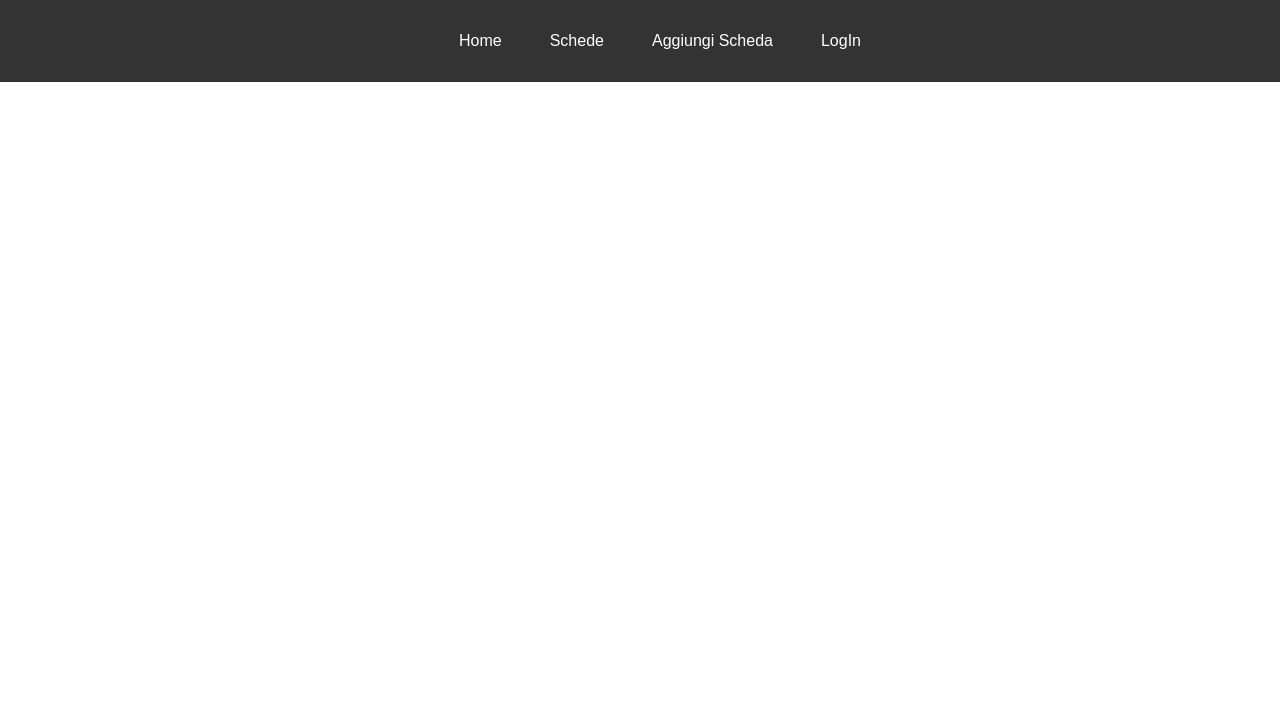
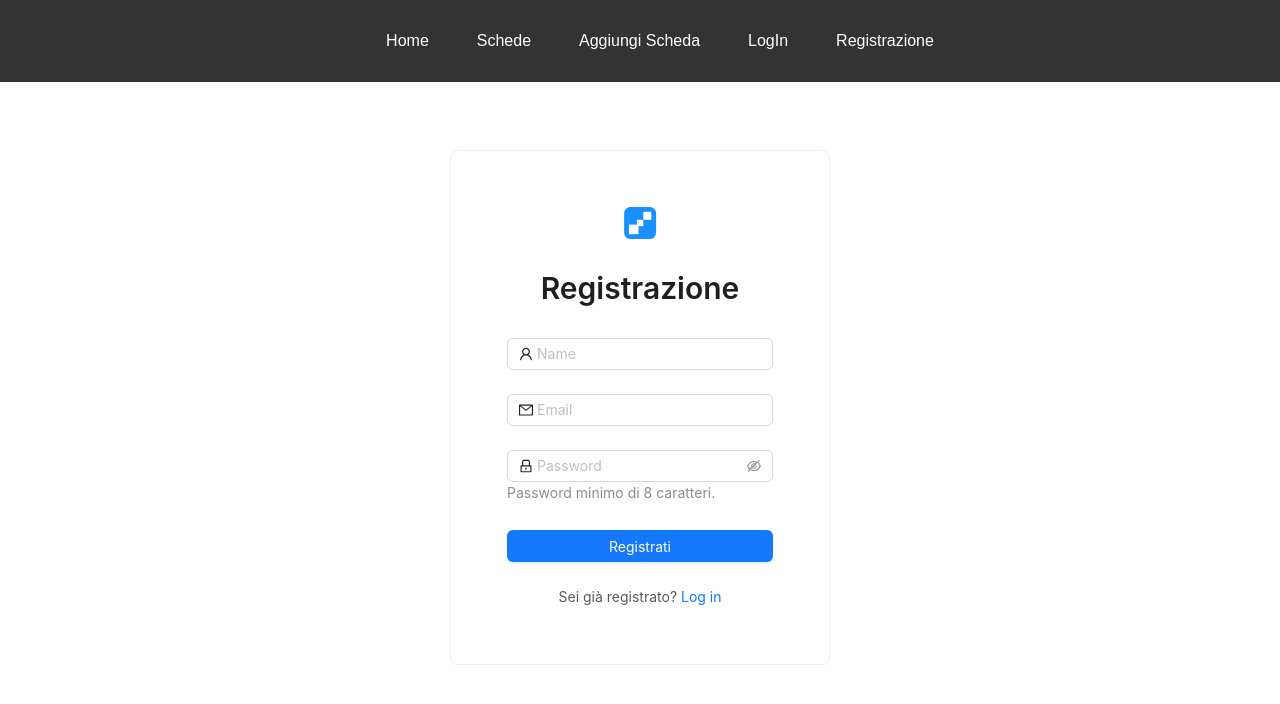
Before and after one commit to MikeV5/stage-viaggi-website, a React (Create React App) app: page /register in a window 1280 px wide. Shown: the top 704 px of the page. Built offline with nearby package versions, Linux system fonts and the light colour scheme; what @react-pdf/renderer would draw is missing.

Commit message:
Register Form e autenticazione firebase

```diff
--- a/src/App.js
+++ b/src/App.js
@@ -8,6 +8,7 @@ import Navbar from './components/Navbar';
 import FormComponent from './components/FormComponent';
 import AllSchede from './components/AllSchede';
 import LoginForm from './components/LoginForm';
+import RegisterForm from './components/RegisterForm';
 import './styles/App.css';
 
 function App() {
@@ -24,6 +25,7 @@ function App() {
                             <Route path="/edit-form" element={<FormComponent />} />
                             <Route path="/all-schede" element={<AllSchede />} />
                             <Route path="/login" element={<LoginForm />} />
+                            <Route path="/register" element={<RegisterForm />} />
                         </Routes>
                     </div>
                 </div>
--- a/src/components/LoginForm.js
+++ b/src/components/LoginForm.js
@@ -1,28 +1,43 @@
-import React from "react";
-import { Button, Checkbox, Form, Grid, Input, Card, theme, Typography } from "antd";
+import React, { useState } from "react";
+import { Button, Checkbox, Form, Grid, Input, Card, theme, Typography, message, Alert } from "antd";
 import { LockOutlined, MailOutlined } from "@ant-design/icons";
+import { useNavigate } from "react-router-dom"; // Per reindirizzare dopo il login
+import { signInWithEmailAndPassword } from "firebase/auth";
+import { auth } from './firebase'; // Importa l'autenticazione di Firebase
 
 const { useToken } = theme;
 const { useBreakpoint } = Grid;
 const { Text, Title, Link } = Typography;
 
-export default function App() {
+export default function LoginForm() {
   const { token } = useToken();
   const screens = useBreakpoint();
+  const navigate = useNavigate(); // Usa il navigatore per il redirect
+  const [errorMessage, setErrorMessage] = useState(null); // Per gestire gli errori
 
   const onFinish = (values) => {
-    console.log("Received values of form: ", values);
+    const { email, password } = values;
+
+    signInWithEmailAndPassword(auth, email, password)
+      .then((userCredential) => {
+        // Login riuscito
+        console.log("Login effettuato: ", userCredential.user);
+        navigate("/"); // Reindirizza all'homepage
+      })
+      .catch((error) => {
+        // Mostra un errore se il login fallisce
+        console.error("Errore di login: ", error.message);
+        message.error("Errore di login, riprova."); // Alert per il fallimento
+      });
   };
 
   const styles = {
     section: {
       display: "flex",
       justifyContent: "center", // Centra il form orizzontalmente
-     // paddingTop: "50px", // Aggiungi spazio dall'alto
-     alignItems: "center",
+      alignItems: "center",
       backgroundColor: token.colorBgContainer,
       padding: screens.md ? `${token.sizeXXL}px 0px` : "0px",
-      //height: "100vh", // Imposta l'altezza a 100vh per garantire il corretto allineamento
     },
     card: {
       width: "100%",
@@ -66,8 +81,10 @@ export default function App() {
           </svg>
 
           <Title style={styles.title}>Log in</Title>
+        </div>
 
-        </div>
+        {/* Mostra un messaggio di errore se il login fallisce */}
+        {errorMessage && <Alert message={errorMessage} type="error" showIcon />}
 
         <Form
           name="normal_login"
@@ -115,7 +132,7 @@ export default function App() {
             </Button>
             <div style={styles.footer}>
               <Text style={styles.text}>Non sei registrato?</Text>{" "}
-              <Link href="">Registrati</Link>
+              <Link href="/register">Registrati</Link>
             </div>
           </Form.Item>
         </Form>
--- a/src/components/Navbar.js
+++ b/src/components/Navbar.js
@@ -10,6 +10,7 @@ const Navbar = () => {
                 <li><Link to="/all-schede">Schede</Link></li>
                 <li><Link to="/add-scheda">Aggiungi Scheda</Link></li>
                 <li><Link to="/login">LogIn</Link></li>
+                <li><Link to="/register">Registrazione</Link></li>
             </ul>
         </nav>
     );
--- /dev/null
+++ b/src/components/RegisterForm.js
@@ -0,0 +1,120 @@
+import React from "react";
+import { Button, Form, Grid, Input, Card, theme, Typography, message } from "antd";
+import { LockOutlined, MailOutlined, UserOutlined } from "@ant-design/icons";
+import { createUserWithEmailAndPassword } from "firebase/auth"; // Importiamo la funzione di Firebase
+import { auth } from './firebase'; // Importa l'auth configurato
+
+const { useToken } = theme;
+const { useBreakpoint } = Grid;
+const { Text, Title, Link } = Typography;
+
+export default function SignUpPage() {
+  const { token } = useToken();
+  const screens = useBreakpoint();
+
+  const onFinish = async (values) => {
+    const { email, password } = values;
+
+    try {
+      // Utilizza Firebase per creare un nuovo utente
+      const userCredential = await createUserWithEmailAndPassword(auth, email, password);
+      const user = userCredential.user;
+      console.log("User registered:", user);
+
+      // Mostra un messaggio di successo
+      message.success("Registrazione avvenuta con successo!");
+    } catch (error) {
+      console.error("Errore nella registrazione:", error);
+      // Mostra un messaggio di errore
+      message.error("Registrazione fallita. Controlla i dati inseriti.");
+    }
+  };
+
+  const styles = {
+    section: {
+      display: "flex",
+      justifyContent: "center", // Centra il form orizzontalmente
+      alignItems: "center",
+      backgroundColor: token.colorBgContainer,
+      padding: screens.md ? `${token.sizeXXL}px 0px` : "0px",
+    },
+    card: {
+      width: "100%",
+      maxWidth: "380px",
+      padding: screens.md ? `${token.paddingXL}px` : `${token.sizeXXL}px ${token.padding}px`,
+    },
+    header: {
+      marginBottom: token.marginXL,
+      textAlign: "center",
+    },
+    signup: {
+      marginTop: token.marginLG,
+      textAlign: "center",
+    },
+    text: {
+      color: token.colorTextSecondary,
+    },
+    title: {
+      fontSize: screens.md ? token.fontSizeHeading2 : token.fontSizeHeading3,
+    },
+  };
+
+  return (
+    <section style={styles.section}>
+      <Card style={styles.card}>
+        <div style={styles.header}>
+          <svg
+            width="33"
+            height="32"
+            viewBox="0 0 33 32"
+            fill="none"
+            xmlns="http://www.w3.org/2000/svg"
+          >
+            <rect x="0.125" width="32" height="32" rx="6.4" fill="#1890FF" />
+            <path d="M19.3251 4.80005H27.3251V12.8H19.3251V4.80005Z" fill="white" />
+            <path d="M12.925 12.8H19.3251V19.2H12.925V12.8Z" fill="white" />
+            <path d="M4.92505 17.6H14.525V27.2001H4.92505V17.6Z" fill="white" />
+          </svg>
+
+          <Title style={styles.title}>Registrazione</Title>
+        </div>
+
+        <Form
+          name="normal_signup"
+          onFinish={onFinish}
+          layout="vertical"
+          requiredMark="optional"
+        >
+          <Form.Item
+            name="name"
+            rules={[{ required: true, message: "Inserisci il tuo nome!" }]}
+          >
+            <Input prefix={<UserOutlined />} placeholder="Name" />
+          </Form.Item>
+          <Form.Item
+            name="email"
+            rules={[{ type: "email", required: true, message: "Inserisci la tua email!" }]}
+          >
+            <Input prefix={<MailOutlined />} placeholder="Email" />
+          </Form.Item>
+          <Form.Item
+            name="password"
+            extra="Password minimo di 8 caratteri."
+            rules={[{ required: true, message: "Inserisci la tua password!" }]}
+          >
+            <Input.Password prefix={<LockOutlined />} type="password" placeholder="Password" />
+          </Form.Item>
+          <Form.Item style={{ marginBottom: "0px"}}>
+            <Button block type="primary" htmlType="submit">
+              Registrati
+            </Button>
+            <div style={styles.signup}>
+              <Text style={styles.text}>Sei già registrato?</Text>{" "}
+              <Link href="/login">Log in</Link>
+            </div>
+          </Form.Item>
+        </Form>
+      </Card>
+    </section>
+  );
+}
--- a/src/components/firebase.js
+++ b/src/components/firebase.js
@@ -1,8 +1,10 @@
 import { initializeApp } from "firebase/app";
 import { getDatabase } from "firebase/database";
-
+import { getAuth, createUserWithEmailAndPassword, signInWithEmailAndPassword  } from "firebase/auth";
+//firebase/auth
+//https://www.gstatic.com/firebasejs/10.13.1/firebase-auth.js
 const firebaseConfig = {
-     apiKey: "AIzaSyBmQk-cwN4jdLcnlv-2GUke_fmTsG7EjDY",
+    apiKey: "AIzaSyBmQk-cwN4jdLcnlv-2GUke_fmTsG7EjDY",
     authDomain: "stage-viaggi-website.firebaseapp.com",
     databaseURL: "https://stage-viaggi-website-default-rtdb.firebaseio.com",
     projectId: "stage-viaggi-website",
@@ -13,5 +15,8 @@ const firebaseConfig = {
 
 const app = initializeApp(firebaseConfig);
 const db = getDatabase(app);
+const auth = getAuth(app);
+//const createNewUser = createUserWithEmailAndPassword(app);
+//const login = signInWithEmailAndPassword(app);
 
-export { db };
+export { db, auth };
```
